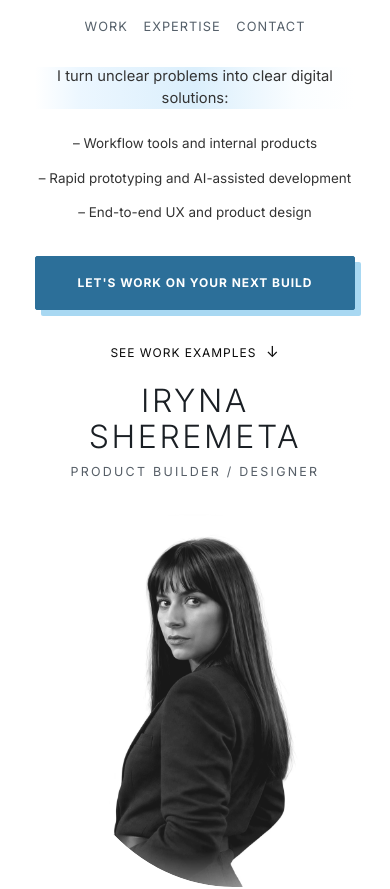
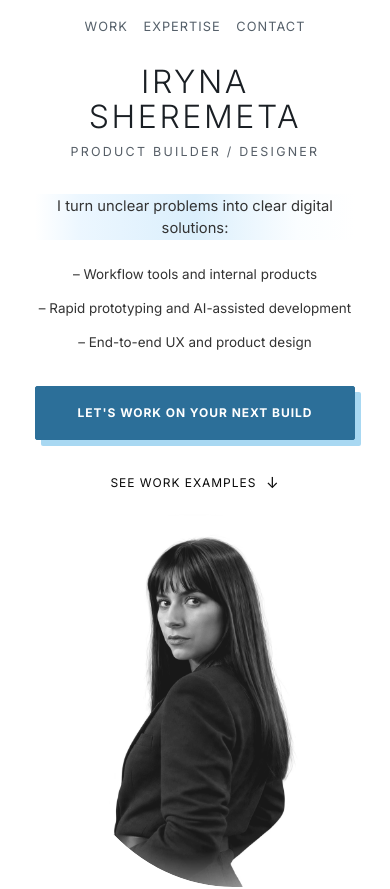
Before and after one commit to Irene2828/porfoliojuly, a Next.js app: page / in a window 390 px wide. Shown: the top 889 px of the page. Built offline with nearby package versions, Linux system fonts and the light colour scheme; no server answers; the database is empty; a web font is replaced by a local one.

Commit message:
Mobile: ensure name + title is above image, and intro text + bullets + buttons are below image

```diff
--- a/src/app/components/Hero.css
+++ b/src/app/components/Hero.css
@@ -443,6 +443,7 @@
     line-height: 1.5;
     font-size: 0.92rem !important;
     box-sizing: border-box;
+    order: 3 !important; /* positioned after visual */
   }
 
   /* Bullets */
@@ -456,6 +457,7 @@
     flex-direction: column;
     align-items: center !important;
     gap: 0.8rem;
+    order: 4 !important; /* positioned after intro text */
   }
 
   .hero-bullets li {
@@ -474,6 +476,7 @@
     align-items: stretch !important;
     gap: 0.75rem;
     margin: 0 auto !important;
+    order: 5 !important; /* positioned at the end */
   }
 
   .hero-ctas .btn {
```
